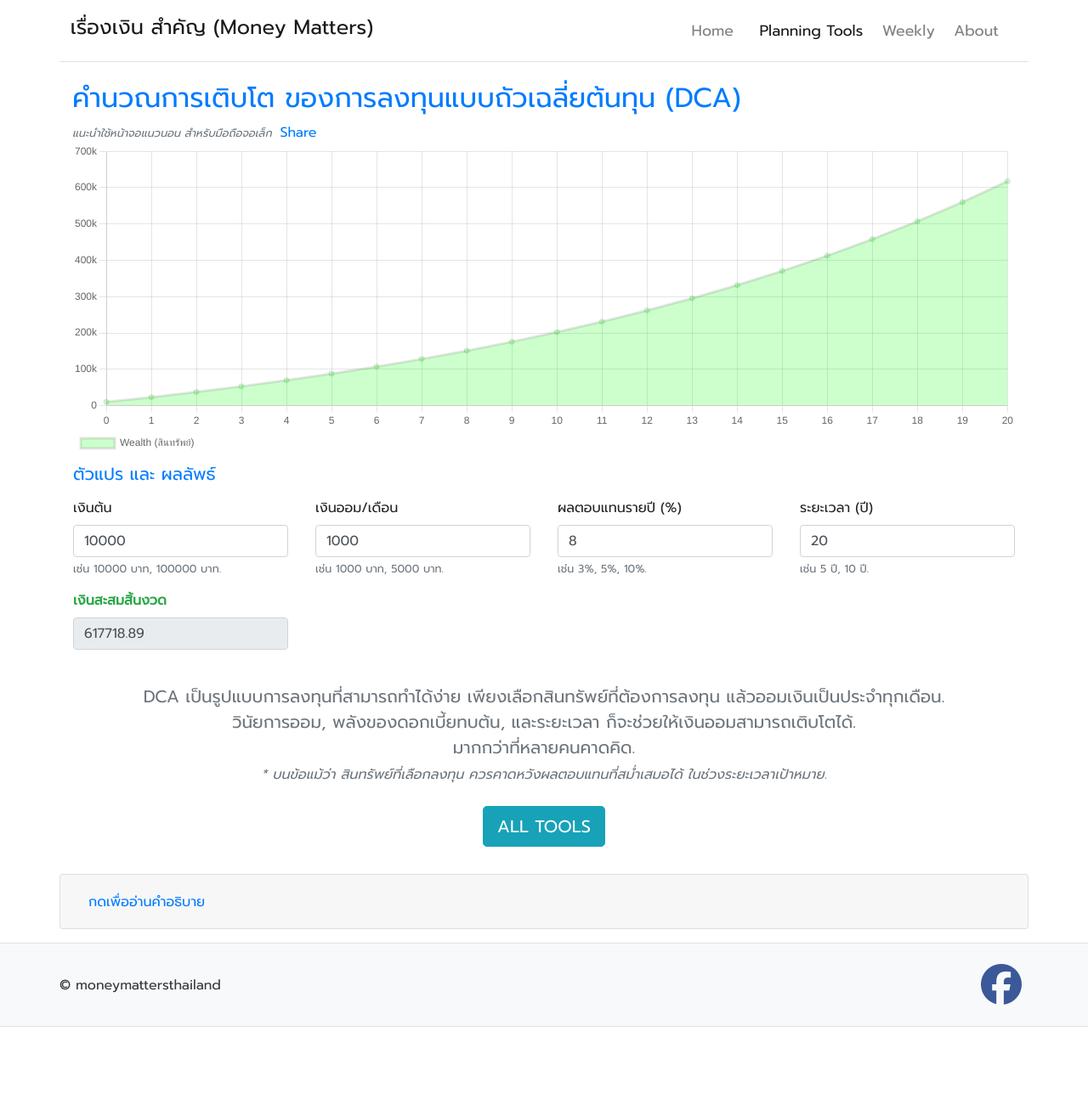
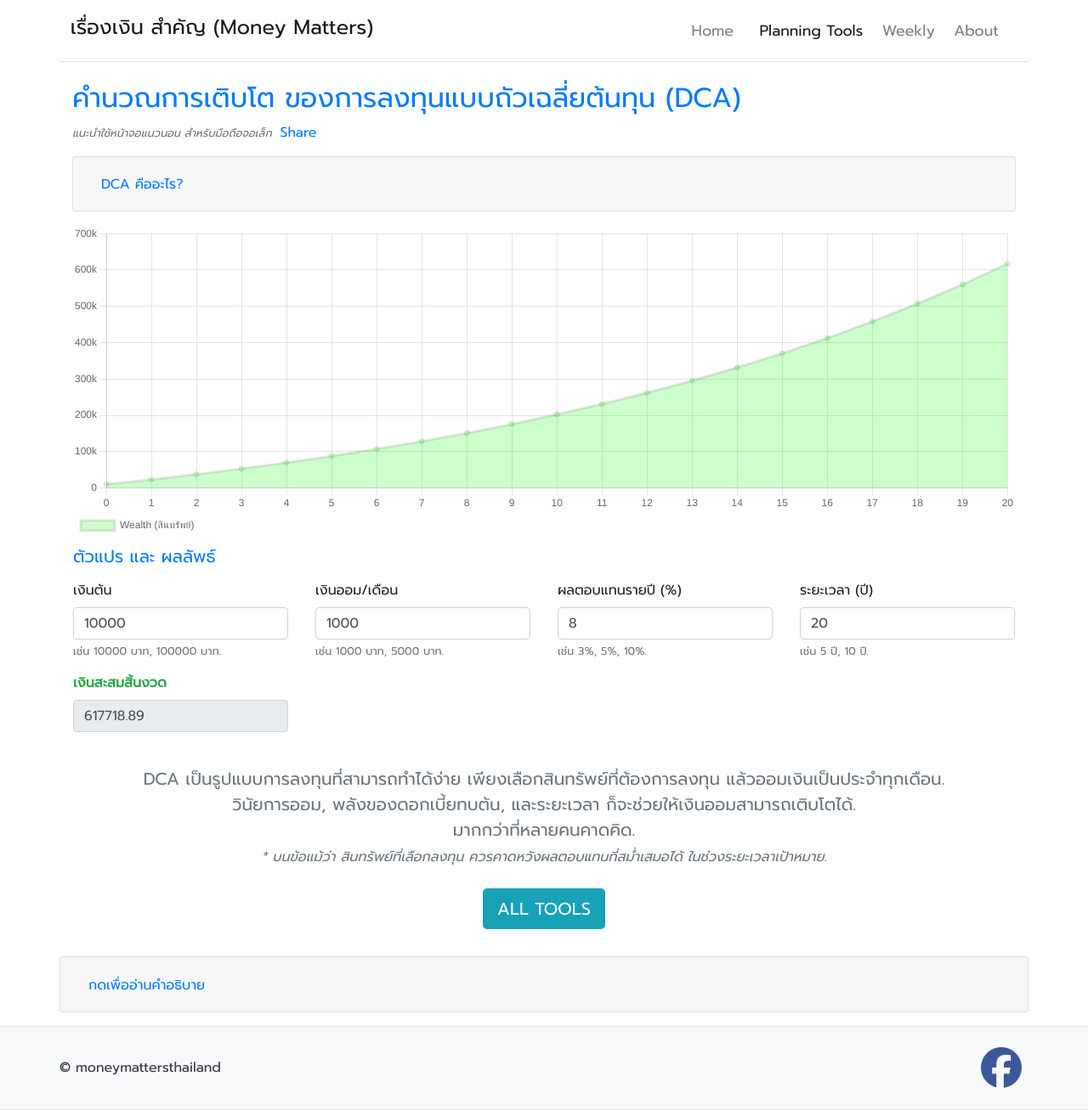
Before and after one commit to moneysart/moneysart.github.io, a Jekyll site: the page built from tools/dca/index.html, in a window 1280 px wide. Shown: the whole page at 85% size. Built offline with Jekyll 4.4.1, drawn with Linux system fonts in a browser that asks for light colours; nearby versions of some CDN libraries; before the commit the page ends 1209 px from its top, so only the background shows below that.

Commit message:
add intro text

```diff
--- a/tools/dca/index.html
+++ b/tools/dca/index.html
@@ -17,6 +17,63 @@ date: 2021-04-15
         data-layout="button" data-size="small"><a target="_blank"
             href="{{ page.canonical_url | prepend: site.base_canonical }}"
             class="fb-xfbml-parse-ignore">Share</a></span>
+
+        <div class="col-12 accordion px-0" id="accordion">
+            <div class="card">
+                <div class="card-header" id="headingIntro">
+                    <h2 class="mb-0">
+                        <button class="btn btn-link" type="button" data-toggle="collapse" data-target="#intro"
+                            aria-expanded="true" aria-controls="intro">
+                            DCA คืออะไร?
+                        </button>
+                    </h2>
+                </div>
+                <div id="intro" class="collapse" aria-labelledby="headingIntro"
+                    data-parent="#accordion">
+                    <div class="card-body">
+                        <p>
+                            การลงทุนแบบ DCA คือ การทยอยลงทุนเป็นงวดๆ เช่น <br>
+                            ลงทุนทุกเดือน โดยกำหนดจำนวนเงินลงทุนเท่าๆ กัน และลงทุนติดต่อกันแบบสม่ำเสมอ
+                        </p>
+                        <p>
+                            การลงทุนแบบ DCA มีข้อดีหลายอย่าง เช่น
+                            <ol>
+                                <li>
+                                    ช่วยลดความเสี่ยงเรื่องจังหวะการลงทุน <br>
+                                    นักลงทุนบางคนอยากรอลงทุนเวลาที่สินทรัพย์มีราคาถูก แต่ไม่มีใครสามารถคาดเดาตลาดได้ถูกต้อง <br>
+                                    การ DCA จะช่วยเฉลี่ยต้นทุนการออม ให้ต้นทุนไม่ถูก หรือแพงเกินไป
+                                </li>
+                                <li>
+                                    ทำให้ไม่พลาดโอกาสในการลงทุน เนื่องจากไม่ได้คอยจับจังหวะตลาด <br>
+                                    การมัวแต่จดๆ จ้องๆ มักจะทำให้เราพลาดโอกาสได้ผลตอบแทนทบต้นที่เกิดจากการลงทุนระยะยาว
+                                </li>
+                                <li>
+                                    ช่วยรักษาวินัยการออม นักลงทุนแบบ DCA สามารถเลือกช่วงเวลาการออมที่จะช่วยให้ลงทุนได้สม่ำเสมอขึ้น <br>
+                                    เช่น ลงทุนทุกเดือน หลังวันเงินเดือนออก
+                                </li>
+                                <li>
+                                    ช่วยลดความเครียดและความกังวล <br>
+                                    เพราะการมีแผน DCA จะช่วยตัดอารมณ์ออกจากการตัดสินใจลงทุน ไม่กังวลว่าตลาดจะขึ้นหรือลง
+                                </li>
+                                <li>
+                                    นอกจากนี้การลงทุน DCA ในสินทรัพย์ที่ให้ผลตอบแทนสม่ำเสมอ <br>
+                                    สามารถช่วยให้คาดการณ์ผลลัพธ์ของการลงทุนได้ เช่น <br>
+                                    ลงทุนใน ดัชนี S&P500 เดือนละ 5,000 บาท เป็นเวลา 20 ปี จะทำให้มีเงินออมถึง 4 ล้านบาท <br>
+                                    (ผลตอบแทน 11% ต่อปี ช่วง 01/2010 ถึง 01/2020)
+                                </li>
+                            </ol>
+                        </p>
+                        <p>
+                            จำลองผลลัพธ์การออมแบบ DCA ด้วยตนเองได้ที่นี่ได้เลย
+                        </p>
+                        <p>
+                            หวังว่าจะช่วยให้คุณมีสุขภาพการเงินที่ดีขึ้นครับ.
+                        </p>
+                    </div>
+                </div>
+            </div>
+        </div>
+
         <canvas id="canvas" class="canvas-chart"></canvas>
     </div>
 
```
